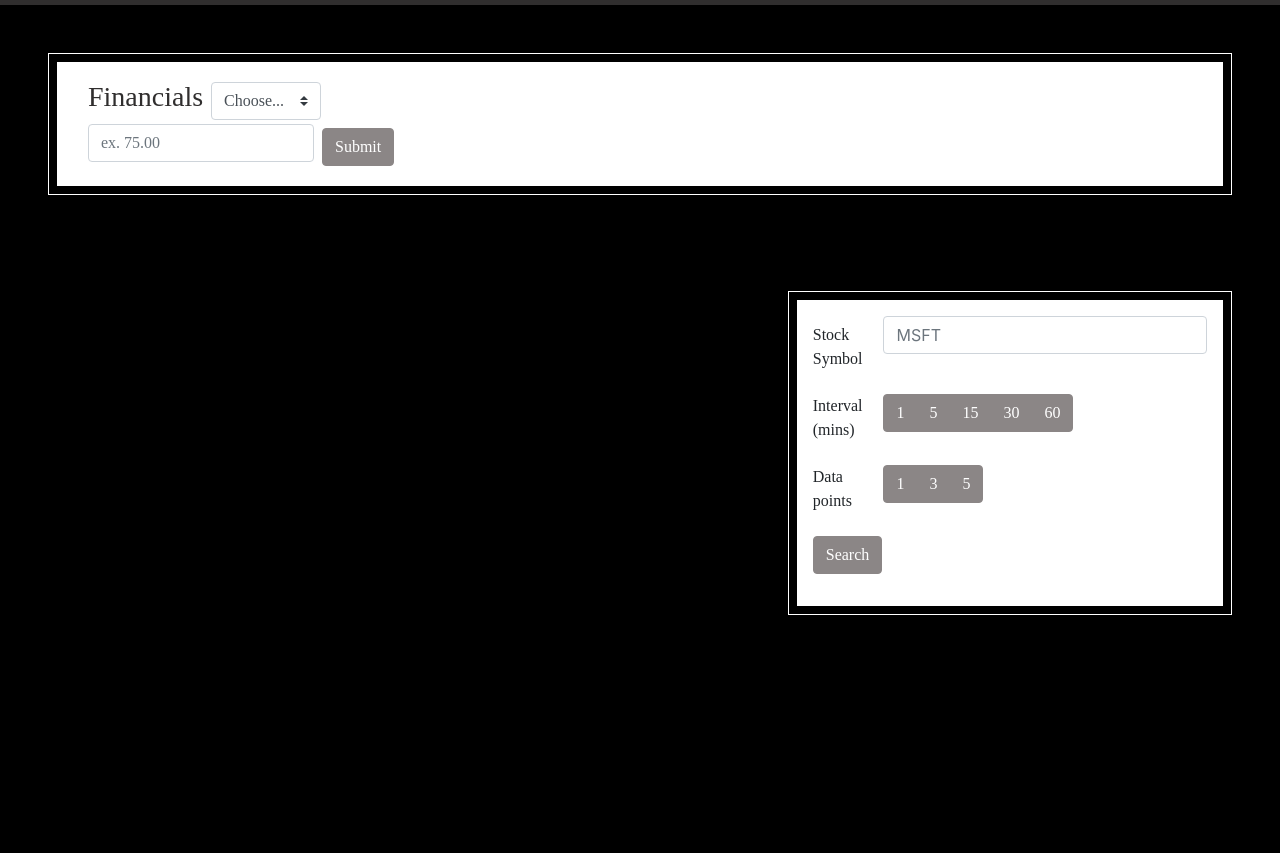
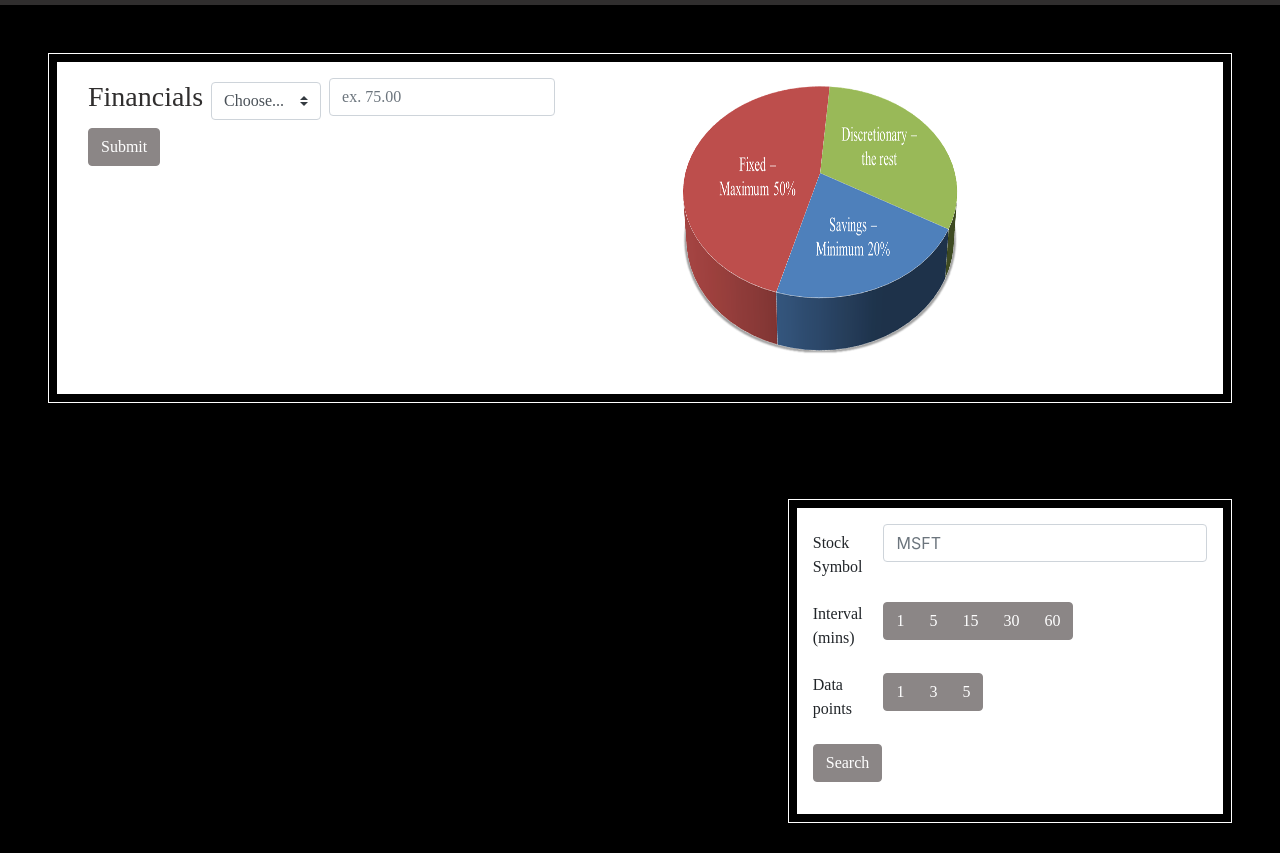
Before and after one commit to siricoa94/Project2, a website: page public/assets/html/open-page.html in a window 1280 px wide. Shown: the part 81-934 px from the top of the page. Before the commit the page ends 800 px from the top, so only its background shows below. Drawn offline with nearby package versions, Linux system fonts and the light colour scheme; no server answers; files whose address does not match are found by name.

Commit message:
pie chart changes

```diff
--- a/public/assets/css/style.css
+++ b/public/assets/css/style.css
@@ -40,6 +40,7 @@ body {
 }
 .form-inline{color: rgb(48, 46, 46) !important;
     font-family: "Escrow Condensed Semibold",serif !important;
+    float: left;
 }
 .btn{
     background-color: rgb(139, 134, 134) !important;
@@ -53,5 +54,9 @@ label{
     font-family: "Escrow Condensed Semibold",serif !important;
 }
 #stock-information{
-    float: right !important;;
+    float: right !important;
 }
+.pie-chart{
+    height:300px !important;
+    width:360px !important;
+}
--- a/public/assets/html/open-page.html
+++ b/public/assets/html/open-page.html
@@ -35,7 +35,7 @@
   <div id="user-information" class="border m-5 p-1 border-white">
     <!-- this is module for the financial user information populating both pages-->
     <div id="input-form" class="bg-white p-3 m-1">
-    <form class="form-inline col-sm-4">
+    <form class="form-inline col-sm-6">
       <h3>Financials</h3>
       <label class="my-1 mr-2" for="inlineFormCustomSelectPref"></label>
       <select class="custom-select my-1 mr-sm-2" id="inlineFormCustomSelectPref">
@@ -50,6 +50,7 @@
 
       <button type="submit" class="btn btn-primary my-1">Submit</button>
     </form>
+    <img class="pie-chart col-sm-6" src="../images/503020-PieChart.png"/>
   </div>
     <div id="user-pie-chart">
       <!-- This is where user information is turned into pie chart -->
```
Also changed, not shown: public/assets/images/503020-PieChart.png (added).
